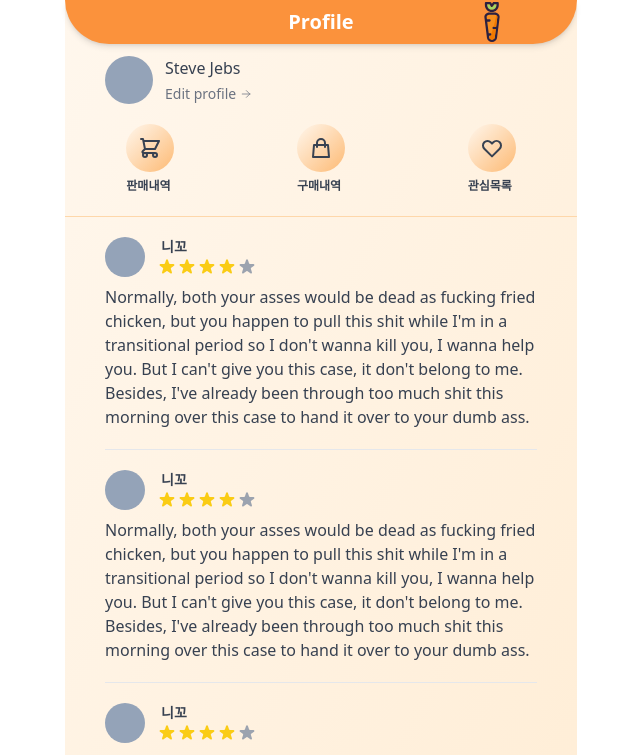
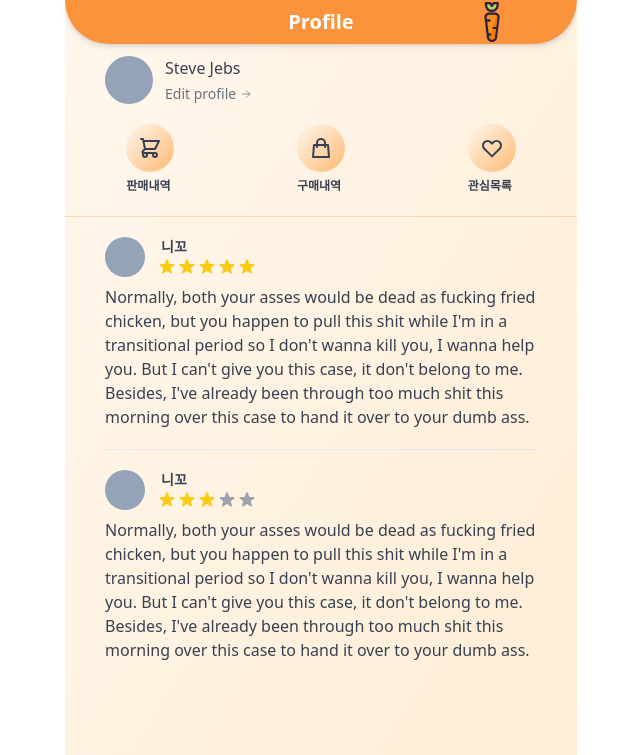
Before and after one commit to yeonvv/carrot-market, a Next.js app: page /profile in a window 1280 px wide. Shown: the top 755 px of the page, without its empty margins (319-959 px from the left). Built offline with nearby package versions, Linux system fonts and the light colour scheme.

Commit message:
repactory profile/index

```diff
--- /dev/null
+++ b/components/review.tsx
@@ -0,0 +1,26 @@
+import Photo from "./photo";
+import Star from "./star";
+
+interface ReviewProps {
+  id: string;
+  user: string;
+  star: number;
+  opinion: string;
+}
+
+export default function Review({ id, user, star, opinion }: ReviewProps) {
+  return (
+    <div key={id} className="py-5 space-y-2">
+      <div className="flex items-center space-x-3">
+        <Photo md />
+        <div className="flex flex-col items-start">
+          <h4 className="pl-1 text-sm font-bold cursor-pointer">{user}</h4>
+          <Star star={star} />
+        </div>
+      </div>
+      <div>
+        <p>{opinion}</p>
+      </div>
+    </div>
+  );
+}
--- /dev/null
+++ b/components/star.tsx
@@ -0,0 +1,29 @@
+import cls from "@/libs/utils";
+
+interface StarProps {
+  star: number;
+}
+
+export default function Star({ star }: StarProps) {
+  const totalStars = 5;
+
+  return (
+    <div className="flex">
+      {Array.from({ length: totalStars }).map((_, i) => (
+        <svg
+          key={i}
+          className={cls(
+            "h-5 w-5",
+            i < star ? "text-yellow-400" : "text-gray-400 "
+          )}
+          xmlns="http://www.w3.org/2000/svg"
+          viewBox="0 0 20 20"
+          fill="currentColor"
+          aria-hidden="true"
+        >
+          <path d="M9.049 2.927c.3-.921 1.603-.921 1.902 0l1.07 3.292a1 1 0 00.95.69h3.462c.969 0 1.371 1.24.588 1.81l-2.8 2.034a1 1 0 00-.364 1.118l1.07 3.292c.3.921-.755 1.688-1.54 1.118l-2.8-2.034a1 1 0 00-1.175 0l-2.8 2.034c-.784.57-1.838-.197-1.539-1.118l1.07-3.292a1 1 0 00-.364-1.118L2.98 8.72c-.783-.57-.38-1.81.588-1.81h3.461a1 1 0 00.951-.69l1.07-3.292z" />
+        </svg>
+      ))}
+    </div>
+  );
+}
--- a/pages/profile/index.tsx
+++ b/pages/profile/index.tsx
@@ -1,5 +1,6 @@
 import Layout from "@/components/layout";
 import Photo from "@/components/photo";
+import Review from "@/components/review";
 import type { NextPage } from "next";
 import Link from "next/link";
 
@@ -98,76 +99,28 @@ const Profile: NextPage = () => {
           </Link>
         </div>
         <div className="px-10 divide-y-[1px]">
-          {[1, 2, 3].map((_, i) => (
-            <div key={i} className="py-5 space-y-2">
-              <div className="flex items-center space-x-3">
-                <Photo md />
-                <div className="flex flex-col items-start">
-                  <h4 className="pl-1 text-sm font-bold cursor-pointer">
-                    니꼬
-                  </h4>
-                  <div className="flex">
-                    <svg
-                      className="text-yellow-400 h-5 w-5"
-                      xmlns="http://www.w3.org/2000/svg"
-                      viewBox="0 0 20 20"
-                      fill="currentColor"
-                      aria-hidden="true"
-                    >
-                      <path d="M9.049 2.927c.3-.921 1.603-.921 1.902 0l1.07 3.292a1 1 0 00.95.69h3.462c.969 0 1.371 1.24.588 1.81l-2.8 2.034a1 1 0 00-.364 1.118l1.07 3.292c.3.921-.755 1.688-1.54 1.118l-2.8-2.034a1 1 0 00-1.175 0l-2.8 2.034c-.784.57-1.838-.197-1.539-1.118l1.07-3.292a1 1 0 00-.364-1.118L2.98 8.72c-.783-.57-.38-1.81.588-1.81h3.461a1 1 0 00.951-.69l1.07-3.292z" />
-                    </svg>
-                    <svg
-                      className="text-yellow-400 h-5 w-5"
-                      xmlns="http://www.w3.org/2000/svg"
-                      viewBox="0 0 20 20"
-                      fill="currentColor"
-                      aria-hidden="true"
-                    >
-                      <path d="M9.049 2.927c.3-.921 1.603-.921 1.902 0l1.07 3.292a1 1 0 00.95.69h3.462c.969 0 1.371 1.24.588 1.81l-2.8 2.034a1 1 0 00-.364 1.118l1.07 3.292c.3.921-.755 1.688-1.54 1.118l-2.8-2.034a1 1 0 00-1.175 0l-2.8 2.034c-.784.57-1.838-.197-1.539-1.118l1.07-3.292a1 1 0 00-.364-1.118L2.98 8.72c-.783-.57-.38-1.81.588-1.81h3.461a1 1 0 00.951-.69l1.07-3.292z" />
-                    </svg>
-                    <svg
-                      className="text-yellow-400 h-5 w-5"
-                      xmlns="http://www.w3.org/2000/svg"
-                      viewBox="0 0 20 20"
-                      fill="currentColor"
-                      aria-hidden="true"
-                    >
-                      <path d="M9.049 2.927c.3-.921 1.603-.921 1.902 0l1.07 3.292a1 1 0 00.95.69h3.462c.969 0 1.371 1.24.588 1.81l-2.8 2.034a1 1 0 00-.364 1.118l1.07 3.292c.3.921-.755 1.688-1.54 1.118l-2.8-2.034a1 1 0 00-1.175 0l-2.8 2.034c-.784.57-1.838-.197-1.539-1.118l1.07-3.292a1 1 0 00-.364-1.118L2.98 8.72c-.783-.57-.38-1.81.588-1.81h3.461a1 1 0 00.951-.69l1.07-3.292z" />
-                    </svg>
-                    <svg
-                      className="text-yellow-400 h-5 w-5"
-                      xmlns="http://www.w3.org/2000/svg"
-                      viewBox="0 0 20 20"
-                      fill="currentColor"
-                      aria-hidden="true"
-                    >
-                      <path d="M9.049 2.927c.3-.921 1.603-.921 1.902 0l1.07 3.292a1 1 0 00.95.69h3.462c.969 0 1.371 1.24.588 1.81l-2.8 2.034a1 1 0 00-.364 1.118l1.07 3.292c.3.921-.755 1.688-1.54 1.118l-2.8-2.034a1 1 0 00-1.175 0l-2.8 2.034c-.784.57-1.838-.197-1.539-1.118l1.07-3.292a1 1 0 00-.364-1.118L2.98 8.72c-.783-.57-.38-1.81.588-1.81h3.461a1 1 0 00.951-.69l1.07-3.292z" />
-                    </svg>
-                    <svg
-                      className="text-gray-400 h-5 w-5"
-                      xmlns="http://www.w3.org/2000/svg"
-                      viewBox="0 0 20 20"
-                      fill="currentColor"
-                      aria-hidden="true"
-                    >
-                      <path d="M9.049 2.927c.3-.921 1.603-.921 1.902 0l1.07 3.292a1 1 0 00.95.69h3.462c.969 0 1.371 1.24.588 1.81l-2.8 2.034a1 1 0 00-.364 1.118l1.07 3.292c.3.921-.755 1.688-1.54 1.118l-2.8-2.034a1 1 0 00-1.175 0l-2.8 2.034c-.784.57-1.838-.197-1.539-1.118l1.07-3.292a1 1 0 00-.364-1.118L2.98 8.72c-.783-.57-.38-1.81.588-1.81h3.461a1 1 0 00.951-.69l1.07-3.292z" />
-                    </svg>
-                  </div>
-                </div>
-              </div>
-              <div>
-                <p>
-                  Normally, both your asses would be dead as fucking fried
-                  chicken, but you happen to pull this shit while I&apos;m in a
-                  transitional period so I don&apos;t wanna kill you, I wanna
-                  help you. But I can&apos;t give you this case, it don&apos;t
-                  belong to me. Besides, I&apos;ve already been through too much
-                  shit this morning over this case to hand it over to your dumb
-                  ass.
-                </p>
-              </div>
-            </div>
-          ))}
+          <Review
+            id="1"
+            user="니꼬"
+            star={5}
+            opinion="Normally, both your asses would be dead as fucking fried chicken, but
+          you happen to pull this shit while I'm in a transitional period
+          so I don't wanna kill you, I wanna help you. But I can't
+          give you this case, it don't belong to me. Besides, I've
+          already been through too much shit this morning over this case to hand
+          it over to your dumb ass."
+          />
+          <Review
+            id="1"
+            user="니꼬"
+            star={3}
+            opinion="Normally, both your asses would be dead as fucking fried chicken, but
+          you happen to pull this shit while I'm in a transitional period
+          so I don't wanna kill you, I wanna help you. But I can't
+          give you this case, it don't belong to me. Besides, I've
+          already been through too much shit this morning over this case to hand
+          it over to your dumb ass."
+          />
         </div>
       </div>
     </Layout>
```
